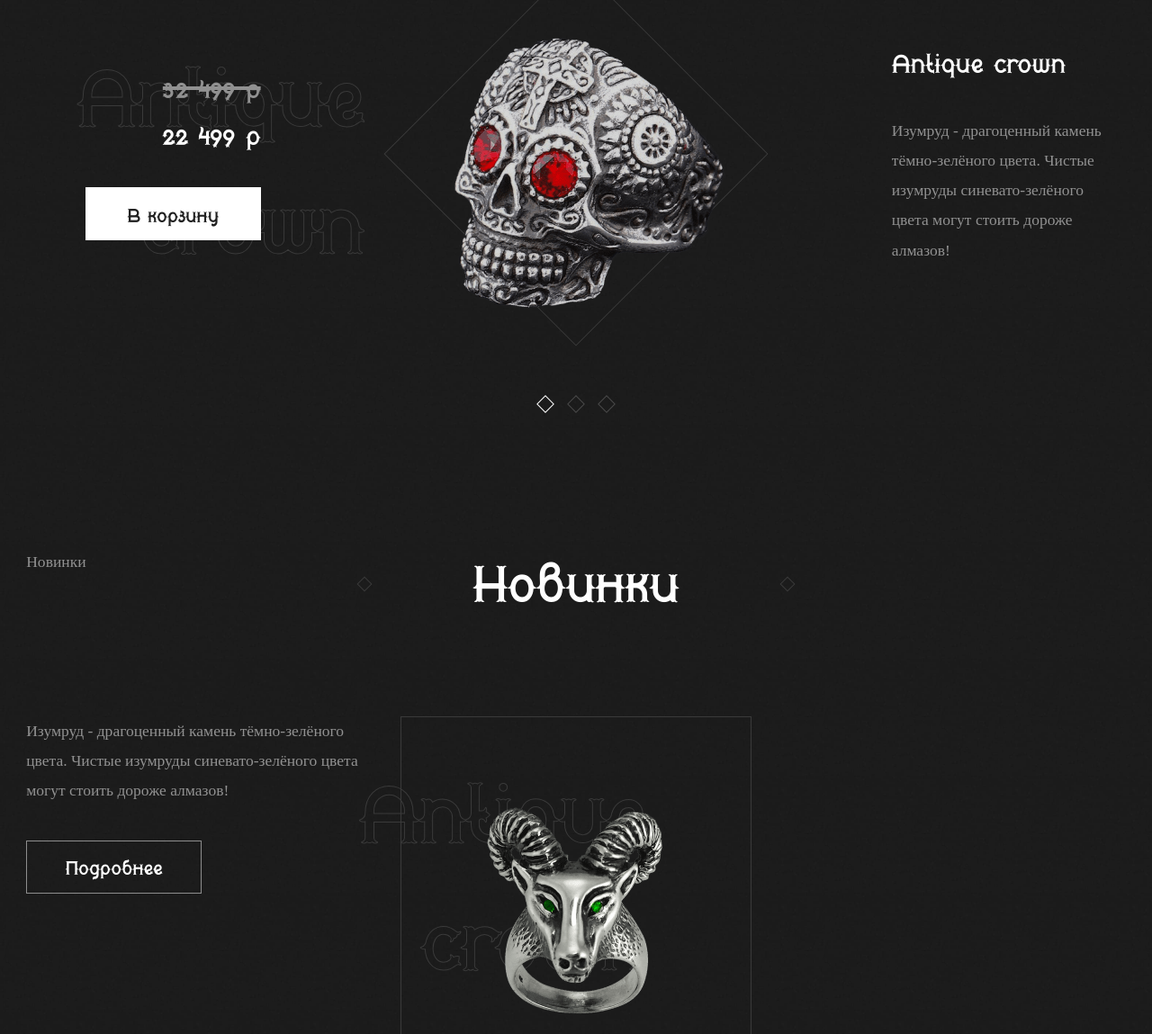
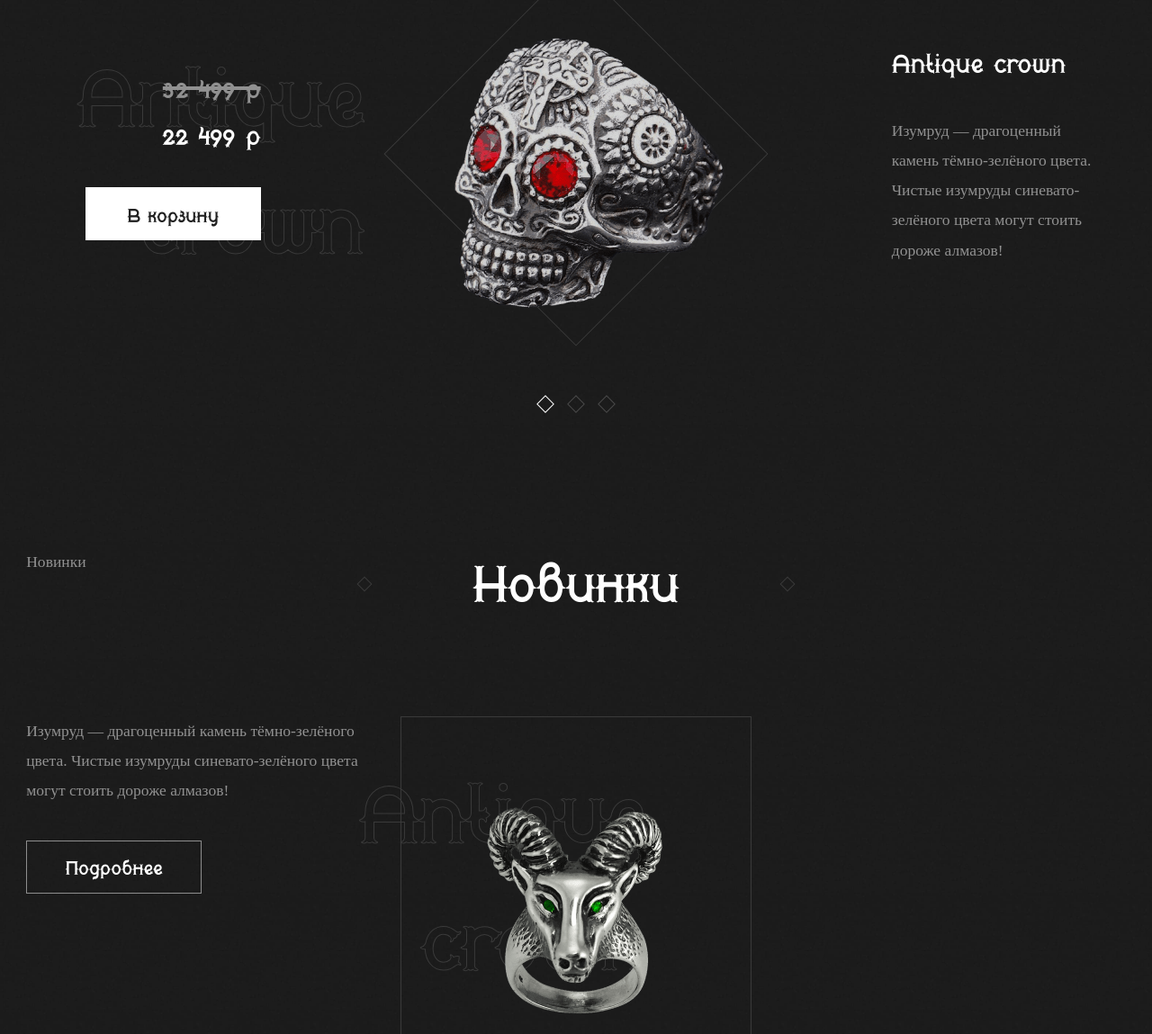
Before and after one commit to Bochesan/MrPont, a PHP site: page /index.php in a window 1280 px wide. Shown: the part 1218-2367 px from the top of the page at 90% size. Run offline with PHP 8.4, Linux system fonts and the light colour scheme.

Commit message:
typography

```diff
--- a/page-main.php
+++ b/page-main.php
@@ -42,7 +42,7 @@
                         </div>
                         <div class="have-time__info-section">
                             <div class="have-time__info-title">Antique crown</div>
-                            <div class="have-time__info-text">Изумруд - драгоценный камень тёмно-зелёного цвета. Чистые изумруды синевато-зелёного цвета могут стоить дороже алмазов!</div>
+                            <div class="have-time__info-text">Изумруд&nbsp;&mdash; драгоценный камень тёмно-зелёного цвета. Чистые изумруды синевато-зелёного цвета могут стоить дороже алмазов!</div>
                         </div>
                     </div>
                     <div class="swiper-slide">
@@ -57,7 +57,7 @@
                         </div>
                         <div class="have-time__info-section">
                             <div class="have-time__info-title">Antique crown</div>
-                            <div class="have-time__info-text">Изумруд - драгоценный камень тёмно-зелёного цвета. Чистые изумруды синевато-зелёного цвета могут стоить дороже алмазов!</div>
+                            <div class="have-time__info-text">Изумруд&nbsp;&mdash; драгоценный камень тёмно-зелёного цвета. Чистые изумруды синевато-зелёного цвета могут стоить дороже алмазов!</div>
                         </div>
                     </div>
                     <div class="swiper-slide">
@@ -72,7 +72,7 @@
                         </div>
                         <div class="have-time__info-section">
                             <div class="have-time__info-title">Antique crown</div>
-                            <div class="have-time__info-text">Изумруд - драгоценный камень тёмно-зелёного цвета. Чистые изумруды синевато-зелёного цвета могут стоить дороже алмазов!</div>
+                            <div class="have-time__info-text">Изумруд&nbsp;&mdash; драгоценный камень тёмно-зелёного цвета. Чистые изумруды синевато-зелёного цвета могут стоить дороже алмазов!</div>
                         </div>
                     </div>
                 </div>
@@ -91,7 +91,7 @@
 
         <div class="novelty__row">
             <div class="novelty__article">
-                <div class="novelty__article-text">Изумруд - драгоценный камень тёмно-зелёного цвета. Чистые изумруды синевато-зелёного цвета могут стоить дороже алмазов!</div>
+                <div class="novelty__article-text">Изумруд&nbsp;&mdash; драгоценный камень тёмно-зелёного цвета. Чистые изумруды синевато-зелёного цвета могут стоить дороже алмазов!</div>
                 <div class="novelty__article-button button button--dark">Подробнее</div>
             </div>
             <div class="novelty__gallery shadow-name">
@@ -122,7 +122,7 @@
                 </div>
                 <!-- Slider main container -->
 
-                <div class="novelty__gallery-info">Изумруд - драгоценный камень тёмно-зелёного цвета. Чистые изумруды синевато-зелёного цвета могут стоить дороже алмазов!</div>
+                <div class="novelty__gallery-info">Изумруд&nbsp;&mdash; драгоценный камень тёмно-зелёного цвета. Чистые изумруды синевато-зелёного цвета могут стоить дороже алмазов!</div>
             </div>
             <div class="novelty__gallery novelty__gallery--2 shadow-name">
                 <div class="shadow-name__title">Crosses</div>
@@ -150,7 +150,7 @@
                     <div class="swiper-pagination"></div>
                 </div>
 
-                <div class="novelty__gallery-info">Изумруд - драгоценный камень тёмно-зелёного цвета. Чистые изумруды синевато-зелёного цвета могут стоить дороже алмазов!</div>
+                <div class="novelty__gallery-info">Изумруд&nbsp;&mdash; драгоценный камень тёмно-зелёного цвета. Чистые изумруды синевато-зелёного цвета могут стоить дороже алмазов!</div>
             </div>
         </div>
         <div class="novelty__row novelty__row--centered">
@@ -181,7 +181,7 @@
                     <div class="swiper-pagination"></div>
                 </div>
 
-                <div class="novelty__gallery-info">Изумруд - драгоценный камень тёмно-зелёного цвета. Чистые изумруды синевато-зелёного цвета могут стоить дороже алмазов!</div>
+                <div class="novelty__gallery-info">Изумруд&nbsp;&mdash; драгоценный камень тёмно-зелёного цвета. Чистые изумруды синевато-зелёного цвета могут стоить дороже алмазов!</div>
             </div>
         </div>
     </div>
@@ -217,7 +217,7 @@
         </div>
         <div class="hits__row hits__row--sb">
             <div class="novelty__article">
-                <div class="novelty__article-text">Изумруд - драгоценный камень тёмно-зелёного цвета. Чистые изумруды синевато-зелёного цвета могут стоить дороже алмазов!</div>
+                <div class="novelty__article-text">Изумруд&nbsp;&mdash; драгоценный камень тёмно-зелёного цвета. Чистые изумруды синевато-зелёного цвета могут стоить дороже алмазов!</div>
                 <div class="novelty__article-button button button--dark">Подробнее</div>
             </div>
             <a href="#" class="hits__product hits__product--1 shadow-name">
@@ -225,7 +225,7 @@
                     <div class="shadow-name__title">Antique <br> Crown</div>
                     <img src="/dist/images/skull-ring.png" alt="">
                 </div>
-                <div class="hits__product-info">Изумруд - драгоценный камень тёмно-зелёного цвета. Чистые изумруды синевато-зелёного цвета могут стоить дороже алмазов!</div>
+                <div class="hits__product-info">Изумруд&nbsp;&mdash; драгоценный камень тёмно-зелёного цвета. Чистые изумруды синевато-зелёного цвета могут стоить дороже алмазов!</div>
             </a>
         </div>
         <div class="hits__row hits__row--sb">
@@ -234,14 +234,14 @@
                     <div class="shadow-name__title">Crosses</div>
                     <img src="/dist/images/sl1.png" alt="">
                 </div>
-                <div class="hits__product-info">Изумруд - драгоценный камень тёмно-зелёного цвета. Чистые изумруды синевато-зелёного цвета могут стоить дороже алмазов!</div>
+                <div class="hits__product-info">Изумруд&nbsp;&mdash; драгоценный камень тёмно-зелёного цвета. Чистые изумруды синевато-зелёного цвета могут стоить дороже алмазов!</div>
             </a>
             <a href="#" class="hits__product hits__product--3 shadow-name">
                 <div class="hits__product-image">
                     <div class="shadow-name__title">Warrior</div>
                     <img src="/dist/images/bras.png" alt="">
                 </div>
-                <div class="hits__product-info">Изумруд - драгоценный камень тёмно-зелёного цвета. Чистые изумруды синевато-зелёного цвета могут стоить дороже алмазов!</div>
+                <div class="hits__product-info">Изумруд&nbsp;&mdash; драгоценный камень тёмно-зелёного цвета. Чистые изумруды синевато-зелёного цвета могут стоить дороже алмазов!</div>
             </a>
         </div>
     </div>
@@ -253,33 +253,33 @@
         </div>
         <div class="advantages__row advantages__row--sb">
             <div class="novelty__article">
-                <div class="novelty__article-text">Изумруд - драгоценный камень тёмно-зелёного цвета. Чистые изумруды синевато-зелёного цвета могут стоить дороже алмазов!</div>
+                <div class="novelty__article-text">Изумруд&nbsp;&mdash; драгоценный камень тёмно-зелёного цвета. Чистые изумруды синевато-зелёного цвета могут стоить дороже алмазов!</div>
                 <div class="novelty__article-button button button--dark">Подробнее</div>
             </div>
             <div class="advantages__container">
                 <div class="advantages-box">
                     <div class="advantages-box__title">Бесплатное обслуживание</div>
-                    <div class="advantages-box__text">Бесплатное изменение размера изделия (кольцо, перстень, браслет и др.) при покупке . Обслуживание проданных изделий (ремонт, чистка, изменения и др.) </div>
+                    <div class="advantages-box__text">Бесплатное изменение размера изделия (кольцо, перстень, браслет и&nbsp;др.) при покупке. Обслуживание проданных изделий (ремонт, чистка, изменения и&nbsp;др.)</div>
                 </div>
                 <div class="advantages-box">
                     <div class="advantages-box__title">Собственное производство</div>
-                    <div class="advantages-box__text"> Собственное производство большинства представленных изделий. Возможность изготовления большинства наших моделей также и в золоте  </div>
+                    <div class="advantages-box__text">Собственное производство большинства представленных изделий. Возможность изготовления большинства наших моделей также и&nbsp;в&nbsp;золоте</div>
                 </div>
                 <div class="advantages-box">
                     <div class="advantages-box__title">Замена вставок</div>
-                    <div class="advantages-box__text">Возможность изготовления большинства наших моделей с заменой одних видов вставок (камней) на любые другие </div>
+                    <div class="advantages-box__text">Возможность изготовления большинства наших моделей с&nbsp;заменой одних видов вставок (камней) на&nbsp;любые другие</div>
                 </div>
                 <div class="advantages-box">
                     <div class="advantages-box__title">Высокое качество</div>
-                    <div class="advantages-box__text">Высокое качество всех изделий, независимо от цены. Продуманное ценообразование </div>
+                    <div class="advantages-box__text">Высокое качество всех изделий, независимо от&nbsp;цены. Продуманное ценообразование</div>
                 </div>
                 <div class="advantages-box">
                     <div class="advantages-box__title">Индивидуальные заказы</div>
-                    <div class="advantages-box__text">Индивидуальное изготовление изделий по эскизам или идеям заказчика </div>
+                    <div class="advantages-box__text">Индивидуальное изготовление изделий по&nbsp;эскизам или идеям заказчика</div>
                 </div>
                 <div class="advantages-box">
                     <div class="advantages-box__title">Скидки клиентам</div>
-                    <div class="advantages-box__text">Быстрая доставка. Скидки постоянным клиентам </div>
+                    <div class="advantages-box__text">Быстрая доставка. Скидки постоянным клиентам</div>
                 </div>
             </div>
         </div>
```
